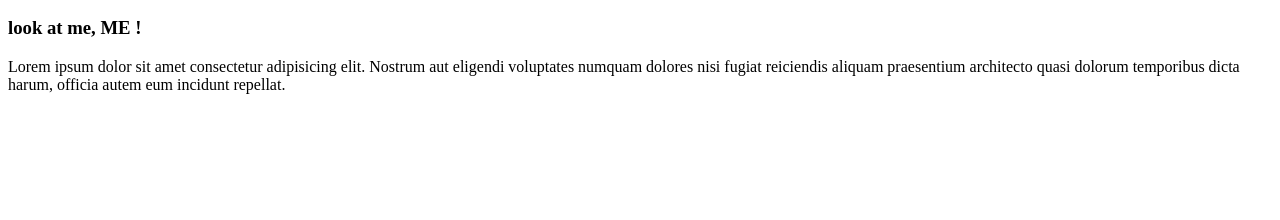
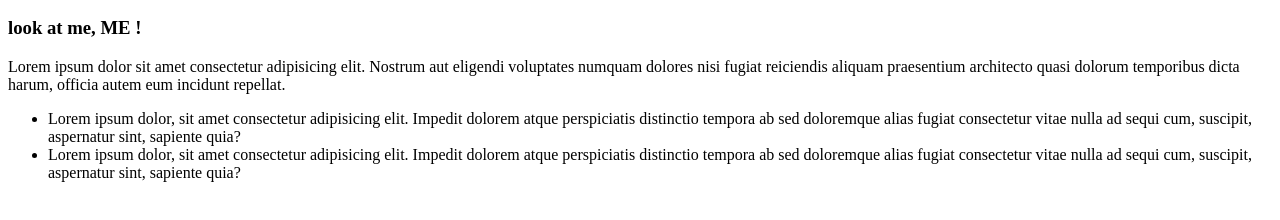
Before and after one commit to GemelliAngelo/test-di-gruppo-brench-merge, a plain HTML site: page index.html in a window 1280 px wide. Shown: the part 110-330 px from the top of the page. Drawn offline with Linux system fonts and the light colour scheme.

Commit message:
add list

```diff
--- a/index.html
+++ b/index.html
@@ -12,8 +12,22 @@
         <p>
             Lorem ipsum dolor sit amet consectetur adipisicing elit. Nostrum aut
             eligendi voluptates numquam dolores nisi fugiat reiciendis aliquam
-      praesentium architecto quasi dolorum temporibus dicta harum, officia autem
-      eum incidunt repellat.
+            praesentium architecto quasi dolorum temporibus dicta harum, officia
+            autem eum incidunt repellat.
         </p>
+        <ul>
+            <li>
+                Lorem ipsum dolor, sit amet consectetur adipisicing elit.
+                Impedit dolorem atque perspiciatis distinctio tempora ab sed
+                doloremque alias fugiat consectetur vitae nulla ad sequi cum,
+                suscipit, aspernatur sint, sapiente quia?
+            </li>
+            <li>
+                Lorem ipsum dolor, sit amet consectetur adipisicing elit.
+                Impedit dolorem atque perspiciatis distinctio tempora ab sed
+                doloremque alias fugiat consectetur vitae nulla ad sequi cum,
+                suscipit, aspernatur sint, sapiente quia?
+            </li>
+        </ul>
     </body>
 </html>
```
Lines whose indentation alone changed are shown as unchanged.
